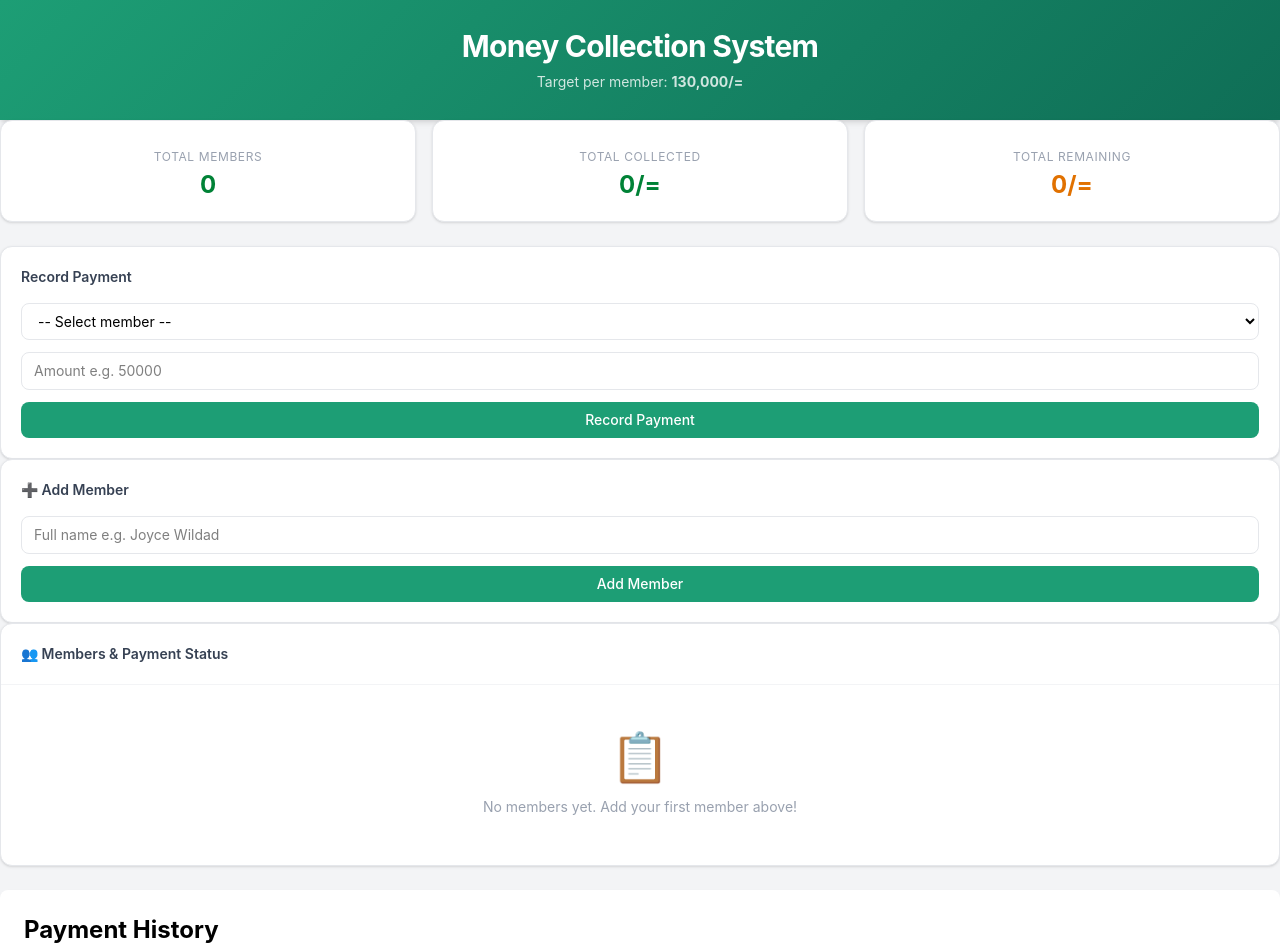
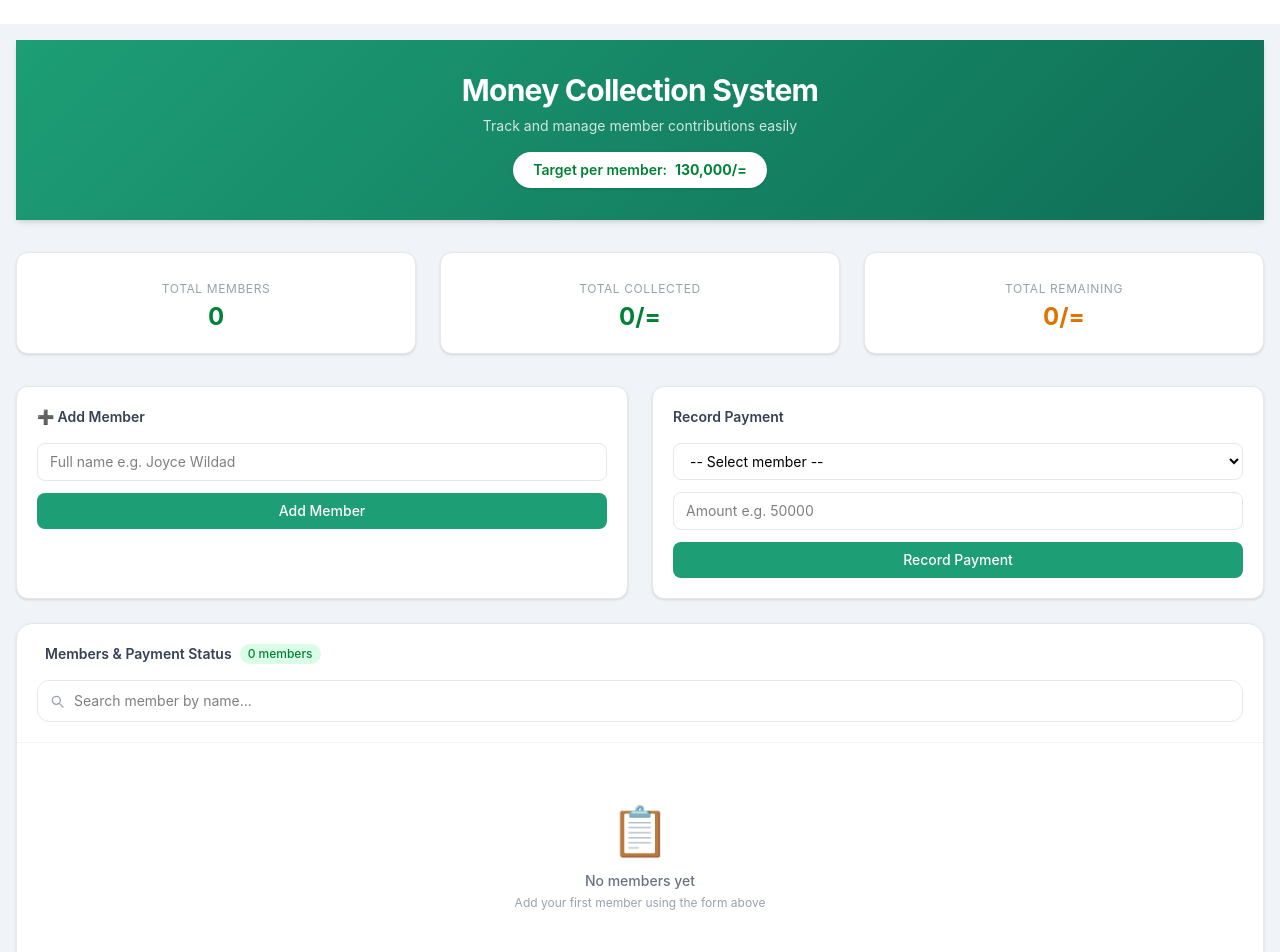
Before and after one commit to joylne15/PotPunch, a React (Vite) app: page / in a window 1280 px wide. Shown: the top 952 px of the page. Built offline with nearby package versions, Linux system fonts and the light colour scheme.

Commit message:
change membertable

```diff
--- a/src/App.jsx
+++ b/src/App.jsx
@@ -1,63 +1,120 @@
 import React, { useState } from "react";
+import Header from "./components/Header";
+import StartCard from "./components/StartCard";
+import AddMemberForm from "./components/AddMemberForm";
+import PaymentForm from "./components/PaymentForm";
 import MemberTable from "./components/MemberTable";
-import Header from "./components/Header";
-import AddMemberForm from "./components/AddMemberForm";
 import History from "./components/History";
-import StartCard from "./components/StartCard";
-import PaymentForm from "./components/PaymentForm";
 
-const App = () => {
-  const [members, setMembers] = useState([]);
-  const target = 130000;
+const TARGET = 130000;
 
-  const handleAddMember = (name) => {
-    const newMember = {
-      id: Date.now(),
-      name,
-      paid: 0,
-      history: []
-    };
-    setMembers([...members, newMember]);
+function App() {
+  // ── Step 1: Create the members list state ──
+  // This is the single source of truth for ALL components
+  const [members, setMembers]         = useState([]);
+  const [selectedMember, setSelected] = useState(null);
+  const [showHistory, setShowHistory] = useState(false);
+
+  // ── Step 2: Define all functions ──
+
+  // Add a new member to the list
+  function addMember(name) {
+    const exists = members.find(
+      (m) => m.name.toLowerCase() === name.toLowerCase()
+    );
+    if (exists) return { error: "Member already exists!" };
+    setMembers([
+      ...members,
+      { id: Date.now(), name, paid: 0, payments: [] },
+    ]);
     return { success: true };
-  };
+  }
 
-  const handleDeleteMember = (id) => {
-    setMembers(members.filter(m => m.id !== id));
-  };
+  // Record a payment for a member
+  function recordPayment(memberId, amount) {
+    setMembers(
+      members.map((m) =>
+        m.id !== memberId
+          ? m
+          : {
+              ...m,
+              paid: m.paid + amount,
+              payments: [
+                ...m.payments,
+                { amount, date: new Date().toLocaleString() },
+              ],
+            }
+      )
+    );
+  }
 
-  const handlePayment = (memberId, amount) => {
-    setMembers(members.map(m => {
-      if (m.id === memberId) {
-        return {
-          ...m,
-          paid: m.paid + amount,
-          history: [...m.history, { date: new Date().toISOString(), amount }]
-        };
-      }
-      return m;
-    }));
-  };
+  // Delete a member from the list
+  function deleteMember(id) {
+    setMembers(members.filter((m) => m.id !== id));
+  }
 
-  const handleViewHistory = (member) => {
-    alert(`Payment history for ${member.name}:\n${member.history.map(h => `${new Date(h.date).toLocaleDateString()}: ${h.amount.toLocaleString()}/=`).join('\n')}`);
-  };
+  // Open history modal for a member
+  function viewHistory(member) {
+    setSelected(member);
+    setShowHistory(true);
+  }
 
-  const totalMembers = members.length;
-  const totalCollected = members.reduce((sum, m) => sum + m.paid, 0);
-  const totalRemaining = (totalMembers * target) - totalCollected;
+  // ── Step 3: Calculate stats for StartCard ──
+  const totalCollected = members.reduce((s, m) => s + m.paid, 0);
+  const totalRemaining = Math.max(0, members.length * TARGET - totalCollected);
 
+  // ── Step 4: Return JSX with props passed to every component ──
   return (
-    <div className="min-h-screen bg-gray-100">
-      <Header />
-      <StartCard totalMembers={totalMembers} totalCollected={totalCollected} totalRemaining={totalRemaining} />
-      <PaymentForm members={members} target={target} onPayment={handlePayment} />
-      <AddMemberForm onAdd={handleAddMember} />
-      <MemberTable members={members} target={target} onDelete={handleDeleteMember} onViewHistory={handleViewHistory} />
-      <History />
+    <div className="min-h-screen" style={{ background: "#F0F4F8" }}>
+
+      <div className="max-w-9xl mx-auto px-4 pt-4 pb-10 mt-6 space-y-6">
+
+        {/* Header — no props needed */}
+        <Header />
+
+        {/* StartCard needs stats */}
+        <StartCard
+          totalMembers={members.length}
+          totalCollected={totalCollected}
+          totalRemaining={totalRemaining}
+        />
+
+        {/* Forms side by side */}
+        <div className="grid grid-cols-1 md:grid-cols-2 gap-6">
+
+          {/* AddMemberForm needs the onAdd function */}
+          <AddMemberForm onAdd={addMember} />
+
+          {/* PaymentForm needs members list, target and onPayment function */}
+          <PaymentForm
+            members={members}
+            target={TARGET}
+            onPayment={recordPayment}
+          />
+
+        </div>
+
+        {/* MemberTable needs members, target, delete and history functions */}
+        <MemberTable
+          members={members}
+          target={TARGET}
+          onDelete={deleteMember}
+          onViewHistory={viewHistory}
+        />
+
+      </div>
+
+      {/* History modal — only shows when showHistory is true */}
+      {showHistory && selectedMember && (
+        <History
+          member={members.find((m) => m.id === selectedMember.id)}
+          target={TARGET}
+          onClose={() => setShowHistory(false)}
+        />
+      )}
+
     </div>
   );
-
-
 }
 
 export default App;
--- a/src/components/Header.jsx
+++ b/src/components/Header.jsx
@@ -1,17 +1,25 @@
 import React from "react";
-const Header = () => {
+
+export default function Header() {
   return (
-      <div
-      className="text-white py-7 px-4 text-center shadow-md"
+    <div
+      className="text-white shadow-md mb-8"
       style={{ background: "linear-gradient(135deg, #1D9E75 0%, #0F6E56 100%)" }}
     >
-      <h1 className="text-3xl font-bold tracking-tight">
-         Money Collection System
-      </h1>
-      <p className="text-sm mt-2 opacity-80">
-        Target per member: <strong>130,000/=</strong>
-      </p>
+      {/* Main header content */}
+      <div className="max-w-9xl mx-auto px-6 py-8 text-center">
+        <h1 className="text-3xl font-bold tracking-tight mb-2">
+           Money Collection System
+        </h1>
+        <p className="text-sm opacity-80">
+          Track and manage member contributions easily
+        </p>
+
+        {/* Target badge */}
+        <div className="mt-4 inline-flex items-center gap-2 bg-white text-green-700 px-5 py-2 rounded-full text-sm font-semibold shadow-sm">
+         Target per member: <span className="font-bold">130,000/=</span>
+        </div>
+      </div>
     </div>
   );
-};
-export default Header;
+}
--- a/src/components/MemberTable.jsx
+++ b/src/components/MemberTable.jsx
@@ -1,117 +1,147 @@
 import React, { useState } from "react";
 
-const MemberTable = ({ members, target, onDelete, onViewHistory }) => {
+export default function MembersTable({ members, target, onDelete, onViewHistory }) {
   const [search, setSearch] = useState("");
 
+  // ── Filter members based on search input ──
   const filtered = members.filter((m) =>
     m.name.toLowerCase().includes(search.toLowerCase())
   );
 
+ // ── Get status badge based on payment ──
+  function getStatus(paid, remaining) {
+    if (remaining === 0) {
+      return {
+        label: " Complete",
+        className: "bg-green-100 text-green-700 border border-green-200",
+      };
+    } else if (paid > 0) {
+      return {
+        label: " Pending",
+        className: "bg-amber-100 text-amber-700 border border-amber-200",
+      };
+    } else {
+      return {
+        label: " Not Paid",
+        className: "bg-red-100 text-red-600 border border-red-200",
+      };
+    }
+  }
+
+  // ── Handle delete with confirmation ──
   function handleDelete(member) {
     if (window.confirm("Are you sure you want to delete " + member.name + "?")) {
       onDelete(member.id);
     }
   }
 
-  function getStatus(paid, remaining) {
-    if (remaining === 0) {
-      return {
-        badge: " Complete",
-        class: "bg-green-100 text-green-700",
-      };
-    } else if (paid > 0) {
-      return {
-        badge: " Pending",
-        class: "bg-amber-100 text-amber-700",
-      };
-    } else {
-      return {
-        badge: " Not paid",
-        class: "bg-red-100 text-red-600",
-      };
-    }
-  }
+  return (
+    <div className="bg-white rounded-2xl border border-gray-200 shadow-sm overflow-hidden">
 
-  // ── Empty state — no members at all ──
-  if (!members.length) {
-    return (
-      <div className="bg-white rounded-xl border border-gray-200 shadow-sm">
+      {/* ── Table Header Section ── */}
       <div className="p-5 border-b border-gray-100">
+
+        {/* Title row */}
+        <div className="flex items-center justify-between mb-4">
+          <div className="flex items-center gap-2">
+            <span className="text-lg"></span>
             <h2 className="text-sm font-semibold text-gray-700">
-            👥 Members & Payment Status
-          </h2>
-        </div>
-        <div className="p-12 text-center">
-          <div className="text-5xl mb-4">📋</div>
-          <p className="text-gray-400 text-sm">
-            No members yet. Add your first member above!
-          </p>
-        </div>
-      </div>
-    );
-  }
-
-  return (
-    <div className="bg-white rounded-xl border border-gray-200 shadow-sm overflow-hidden">
-
-      {/* ── Header ── */}
-      <div className="p-5 border-b border-gray-100">
-        <h2 className="text-sm font-semibold text-gray-700 mb-4">
               Members & Payment Status
             </h2>
+            {/* Member count badge */}
+            <span className="bg-green-100 text-green-700 text-xs font-medium px-2 py-0.5 rounded-full">
+              {members.length} members
+            </span>
+          </div>
 
-        {/* ── Search and Clear All row ── */}
+        </div>
+
+        {/* Search bar row */}
         <div className="flex gap-3 items-center">
+          <div className="relative flex-1">
+            {/* Search icon */}
+            <svg
+              className="absolute left-3 top-1/2 -translate-y-1/2 text-gray-400 w-4 h-4"
+              fill="none"
+              stroke="currentColor"
+              viewBox="0 0 24 24"
+            >
+              <path
+                strokeLinecap="round"
+                strokeLinejoin="round"
+                strokeWidth={2}
+                d="M21 21l-4.35-4.35M17 11A6 6 0 1 1 5 11a6 6 0 0 1 12 0z"
+              />
+            </svg>
             <input
               type="text"
               value={search}
               onChange={(e) => setSearch(e.target.value)}
-            placeholder="🔍 Search member..."
-            className="flex-1 border border-gray-200 rounded-lg px-3 py-2 text-sm focus:outline-none focus:border-green-500 focus:ring-1 focus:ring-green-500"
+              placeholder="Search member by name..."
+              className="w-full border border-gray-200 rounded-xl pl-9 pr-4 py-2.5 text-sm focus:outline-none focus:border-green-500 focus:ring-2 focus:ring-green-100 transition-all duration-200"
             />
+            {/* Clear search button */}
+            {search && (
               <button
-            onClick={() => {
-              if (window.confirm("Clear ALL members? This cannot be undone.")) {
-                members.forEach((m) => onDelete(m.id));
-              }
-            }}
-            className="flex items-center gap-1 bg-red-500 hover:bg-red-600 text-white text-xs font-medium px-4 py-2 rounded-lg transition-colors duration-200 whitespace-nowrap"
+                onClick={() => setSearch("")}
+                className="absolute right-3 top-1/2 -translate-y-1/2 text-gray-400 hover:text-gray-600 text-xs"
               >
-            🗑 Clear All
+                ✕
               </button>
+            )}
           </div>
         </div>
 
-      {/* ── Table ── */}
+      </div>
+
+      {/* ── Empty State — no members added yet ── */}
+      {members.length === 0 && (
+        <div className="p-16 text-center">
+          <div className="text-5xl mb-4">📋</div>
+          <p className="text-gray-500 text-sm font-medium">No members yet</p>
+          <p className="text-gray-400 text-xs mt-1">
+            Add your first member using the form above
+          </p>
+        </div>
+      )}
+
+      {/* ── No search results ── */}
+      {members.length > 0 && filtered.length === 0 && (
+        <div className="p-16 text-center">
+          <div className="text-5xl mb-4">🔍</div>
+          <p className="text-gray-500 text-sm font-medium">
+            No members found for "{search}"
+          </p>
+          <button
+            onClick={() => setSearch("")}
+            className="mt-3 text-xs text-green-600 hover:underline"
+          >
+            Clear search
+          </button>
+        </div>
+      )}
+
+      {/* ── Table — only shows when there are members ── */}
+      {filtered.length > 0 && (
         <div className="overflow-x-auto">
           <table className="w-full text-sm">
 
             {/* ── Table Head ── */}
-          <thead className="bg-gray-50 text-xs text-gray-400 uppercase tracking-wide">
-            <tr>
-              <th className="px-4 py-3 text-left font-medium">#</th>
-              <th className="px-4 py-3 text-left font-medium">Name</th>
+            <thead>
+              <tr className="bg-gray-50 text-xs text-gray-400 uppercase tracking-wide border-b border-gray-100">
+                <th className="px-4 py-3 text-left font-medium">Reg No</th>
+                <th className="px-4 py-3 text-left font-medium">Full Name</th>
                 <th className="px-4 py-3 text-left font-medium">Paid</th>
                 <th className="px-4 py-3 text-left font-medium">Remaining</th>
                 <th className="px-4 py-3 text-left font-medium">Progress</th>
                 <th className="px-4 py-3 text-left font-medium">Status</th>
-              <th className="px-4 py-3 text-left font-medium">Actions</th>
+                <th className="px-4 py-3 text-center font-medium">Actions</th>
               </tr>
             </thead>
 
             {/* ── Table Body ── */}
             <tbody>
-            {filtered.length === 0 ? (
-              <tr>
-                <td
-                  colSpan="7"
-                  className="px-4 py-8 text-center text-gray-400 text-sm"
-                >
-                  No members match your search.
-                </td>
-              </tr>
-            ) : (
-              filter.map((member, index) => {
+              {filtered.map((member, index) => {
                 const paid      = Number(member.paid);
                 const remaining = target - paid;
                 const pct       = Math.min(
@@ -120,97 +150,152 @@ const MemberTable = ({ members, target, onDelete, onViewHistory }) => {
                 );
                 const status = getStatus(paid, remaining);
 
+                // Generate registration number — REG001, REG002 etc
+                const regNo = "REG" + String(index + 1).padStart(3, "0");
+
                 return (
                   <tr
                     key={member.id}
-                    className="border-t border-gray-100 hover:bg-gray-50 transition-colors duration-150"
+                    className="border-t border-gray-50 hover:bg-gray-50 transition-colors duration-150"
                   >
-                    {/* Number */}
-                    <td className="px-4 py-4 text-gray-400 text-xs">
-                      {index + 1}
+
+                    {/* Reg No */}
+                    <td className="px-4 py-4">
+                      <span className="text-xs font-mono font-semibold text-gray-500 bg-gray-100 px-2 py-1 rounded-lg">
+                        {regNo}
+                      </span>
                     </td>
 
-                    {/* Name */}
-                    <td className="px-4 py-4 font-medium text-gray-800">
+                    {/* Full Name */}
+                    <td className="px-4 py-4">
+                      <div className="flex items-center gap-3">
+                        {/* Avatar circle with first letter */}
+                        <div
+                          className="w-8 h-8 rounded-full flex items-center justify-center text-white text-xs font-bold "
+                          style={{ background: "#1D9E75" }}
+                        >
+                          {member.name.charAt(0).toUpperCase()}
+                        </div>
+                        <span className="font-medium text-gray-800">
                           {member.name}
+                        </span>
+                      </div>
                     </td>
 
                     {/* Paid */}
-                    <td
-                      className="px-4 py-4 font-semibold"
+                    <td className="px-4 py-4">
+                      <span
+                        className="font-semibold"
                         style={{ color: "#1D9E75" }}
                       >
                         {paid.toLocaleString()}/=
+                      </span>
                     </td>
 
                     {/* Remaining */}
-                    <td className="px-4 py-4 text-amber-600 font-medium">
+                    <td className="px-4 py-4">
+                      <span
+                        className={`font-medium ${
+                          remaining === 0 ? "text-green-600" : "text-amber-600"
+                        }`}
+                      >
                         {remaining.toLocaleString()}/=
+                      </span>
                     </td>
 
                     {/* Progress bar */}
                     <td className="px-4 py-4">
-                      <div className="w-28 bg-gray-100 rounded-full h-2 mb-1">
+                      <div className="w-32">
+                        <div className="w-full bg-gray-100 rounded-full h-2 mb-1">
                           <div
-                          className="h-2 rounded-full transition-all duration-500"
+                            className="h-2 rounded-full transition-all duration-700"
                             style={{
                               width: pct + "%",
-                            background: "#1D9E75",
+                              background:
+                                pct === 100
+                                  ? "#1D9E75"
+                                  : pct >= 50
+                                  ? "#F59E0B"
+                                  : "#EF4444",
                             }}
                           ></div>
                         </div>
-                      <span className="text-xs text-gray-400">{pct}%</span>
+                        <span className="text-xs text-gray-400">
+                          {pct}%
+                        </span>
+                      </div>
                     </td>
 
                     {/* Status badge */}
                     <td className="px-4 py-4">
                       <span
-                        className={`text-xs px-3 py-1 rounded-full font-medium ${status.class}`}
+                        className={`text-xs px-3 py-1.5 rounded-full font-medium ${status.className}`}
                       >
-                        {status.badge}
+                        {status.label}
                       </span>
                     </td>
 
                     {/* Action buttons */}
                     <td className="px-4 py-4">
-                      <div className="flex gap-2">
+                      <div className="flex items-center justify-center gap-2">
+
+                        {/* View history button */}
                         <button
                           onClick={() => onViewHistory(member)}
                           title="View payment history"
-                          className="text-xs border border-gray-200 rounded-md px-3 py-1.5 hover:bg-gray-100 transition-colors duration-150"
+                          className="flex items-center gap-1 text-xs border border-gray-200 text-gray-600 rounded-lg px-3 py-1.5 hover:bg-gray-100 hover:border-gray-300 transition-all duration-150"
                         >
-                          📋
+                          📋 <span className="hidden md:inline">History</span>
                         </button>
+
+                        {/* Delete button */}
                         <button
                           onClick={() => handleDelete(member)}
                           title="Delete member"
-                          className="text-xs border border-red-200 rounded-md px-3 py-1.5 hover:bg-red-50 text-red-500 transition-colors duration-150"
+                          className="flex items-center gap-1 text-xs border border-red-200 text-red-500 rounded-lg px-3 py-1.5 hover:bg-red-50 hover:border-red-300 transition-all duration-150"
                         >
-                          🗑
+                          🗑 <span className="hidden md:inline">Delete</span>
                         </button>
+
                       </div>
                     </td>
 
                   </tr>
                 );
-              })
-            )}
+              })}
             </tbody>
+
           </table>
         </div>
+      )}
 
-      {/* ── Footer — total count ── */}
-      <div className="px-5 py-3 border-t border-gray-100 bg-gray-50 text-xs text-gray-400 flex justify-between items-center">
+      {/* ── Table Footer ── */}
+      {members.length > 0 && (
+        <div className="px-5 py-3 bg-gray-50 border-t border-gray-100 flex flex-col md:flex-row justify-between items-center gap-2">
+          <span className="text-xs text-gray-400">
+            Showing <strong>{filtered.length}</strong> of{" "}
+            <strong>{members.length}</strong> members
+          </span>
+          <div className="flex gap-4 text-xs text-gray-400">
             <span>
-          Showing {filtered.length} of {members.length} members
+              Total collected:{" "}
+              <strong className="text-green-600">
+                {members.reduce((s, m) => s + m.paid, 0).toLocaleString()}/=
+              </strong>
             </span>
             <span>
-          {members.filter((m) => m.paid >= target).length} completed &nbsp;·&nbsp;
-          {members.filter((m) => m.paid < target).length} pending
+              Total remaining:{" "}
+              <strong className="text-amber-600">
+                {members
+                  .reduce((s, m) => s + (target - m.paid), 0)
+                  .toLocaleString()}
+                /=
+              </strong>
             </span>
           </div>
+        </div>
+      )}
 
     </div>
   );
 }
-export default MemberTable;
--- a/src/components/StartCard.jsx
+++ b/src/components/StartCard.jsx
@@ -21,7 +21,7 @@ const StatsCards = ({ totalMembers, totalCollected, totalRemaining }) => {
   ];
 
   return (
-    <div className="grid grid-cols-1 md:grid-cols-3 gap-4 mb-6">
+    <div className="grid grid-cols-1 md:grid-cols-3 gap-6 mb-8">
       {cards.map((card) => (
         <div
           key={card.label}
```
Lines whose indentation alone changed are shown as unchanged.
